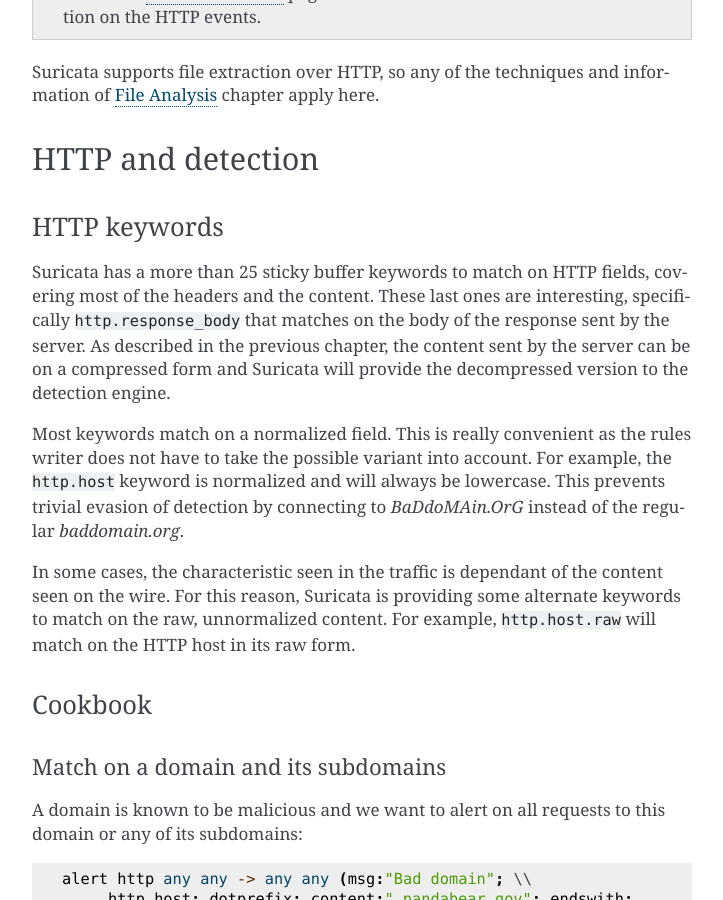
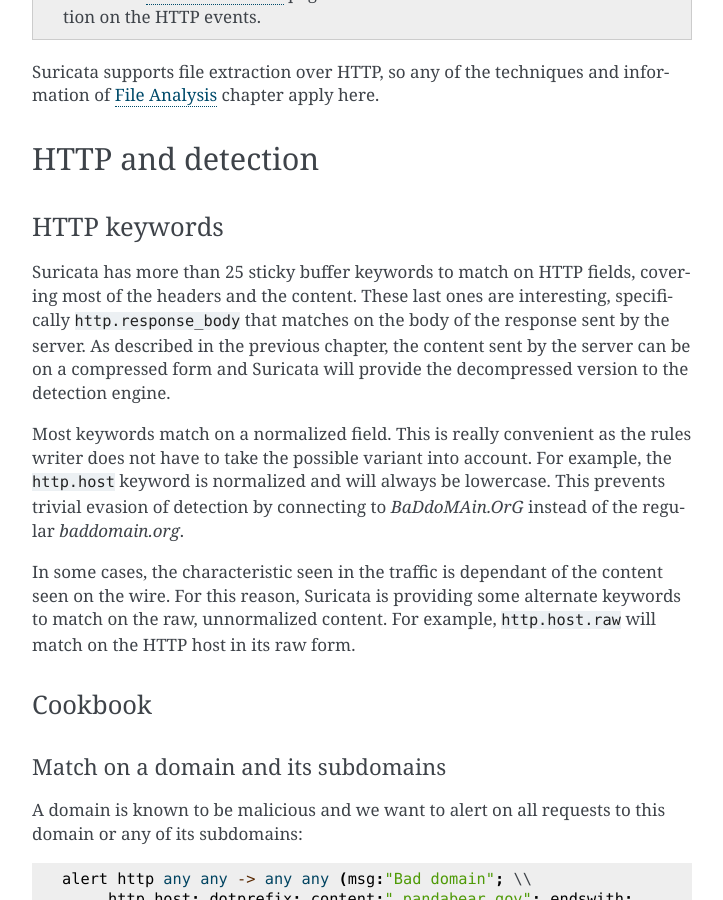
Before and after one commit to StamusNetworks/suricata-4-analysts, a Sphinx documentation site: the page built from source/http-threat-hunting.rst, in a window 1280 px wide and 900 px high, scrolled down 4388 px. Shown: the whole window, without its empty margins (388-1111 px from the left). Built offline with Sphinx 7.4.7, drawn with Linux system fonts in a browser that asks for light colours.

```diff
--- a/source/http-threat-hunting.rst
+++ b/source/http-threat-hunting.rst
@@ -209,7 +209,7 @@ HTTP and detection
 HTTP keywords
 -------------
 
-Suricata has a more than 25 sticky buffer keywords to match on HTTP fields, covering
+Suricata has more than 25 sticky buffer keywords to match on HTTP fields, covering
 most of the headers and the content. These last ones are interesting, specifically
 ``http.response_body`` that matches on the body of the response sent by the server. As
 described in the previous chapter, the content sent by the server can be on a compressed
```
